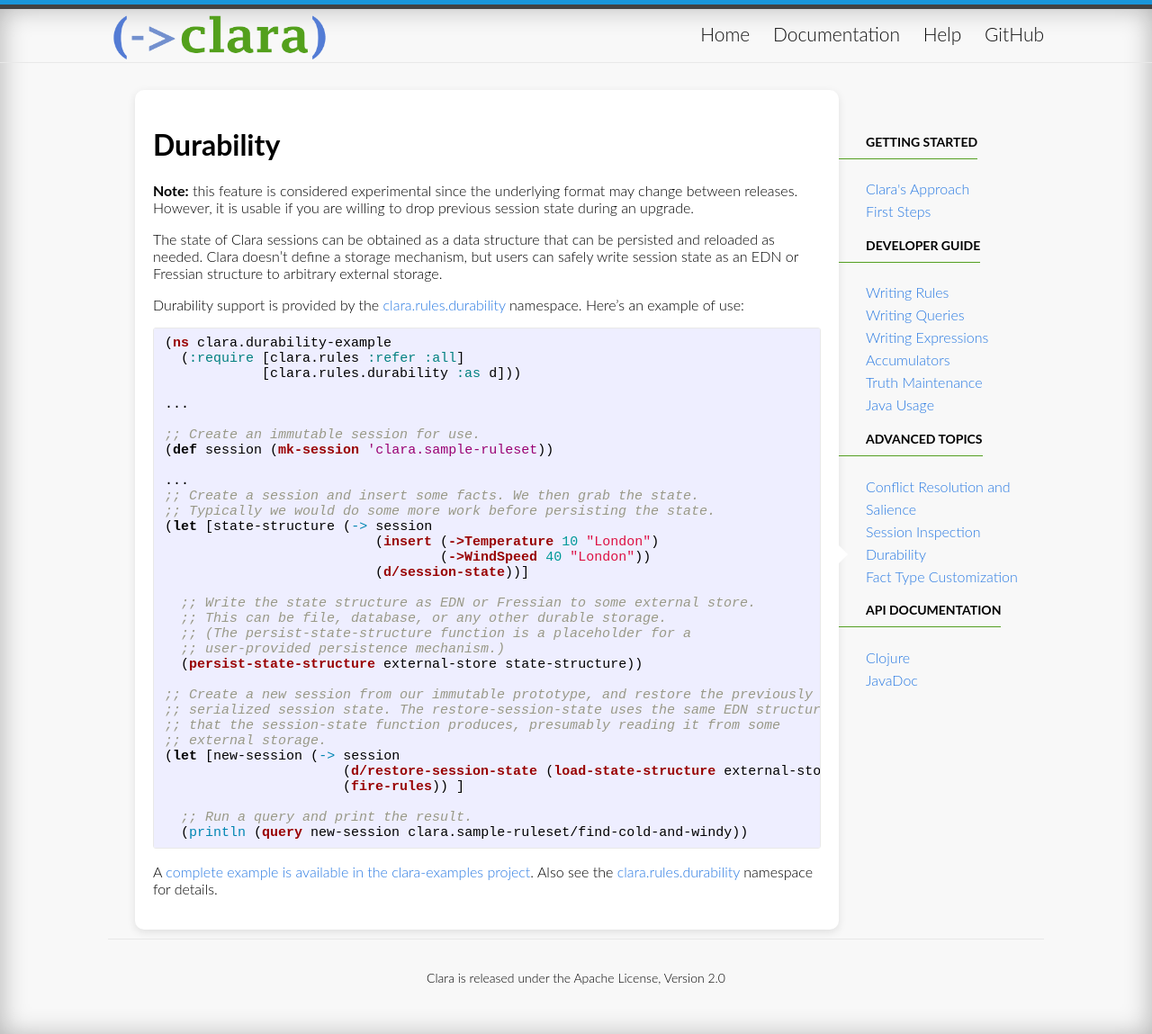
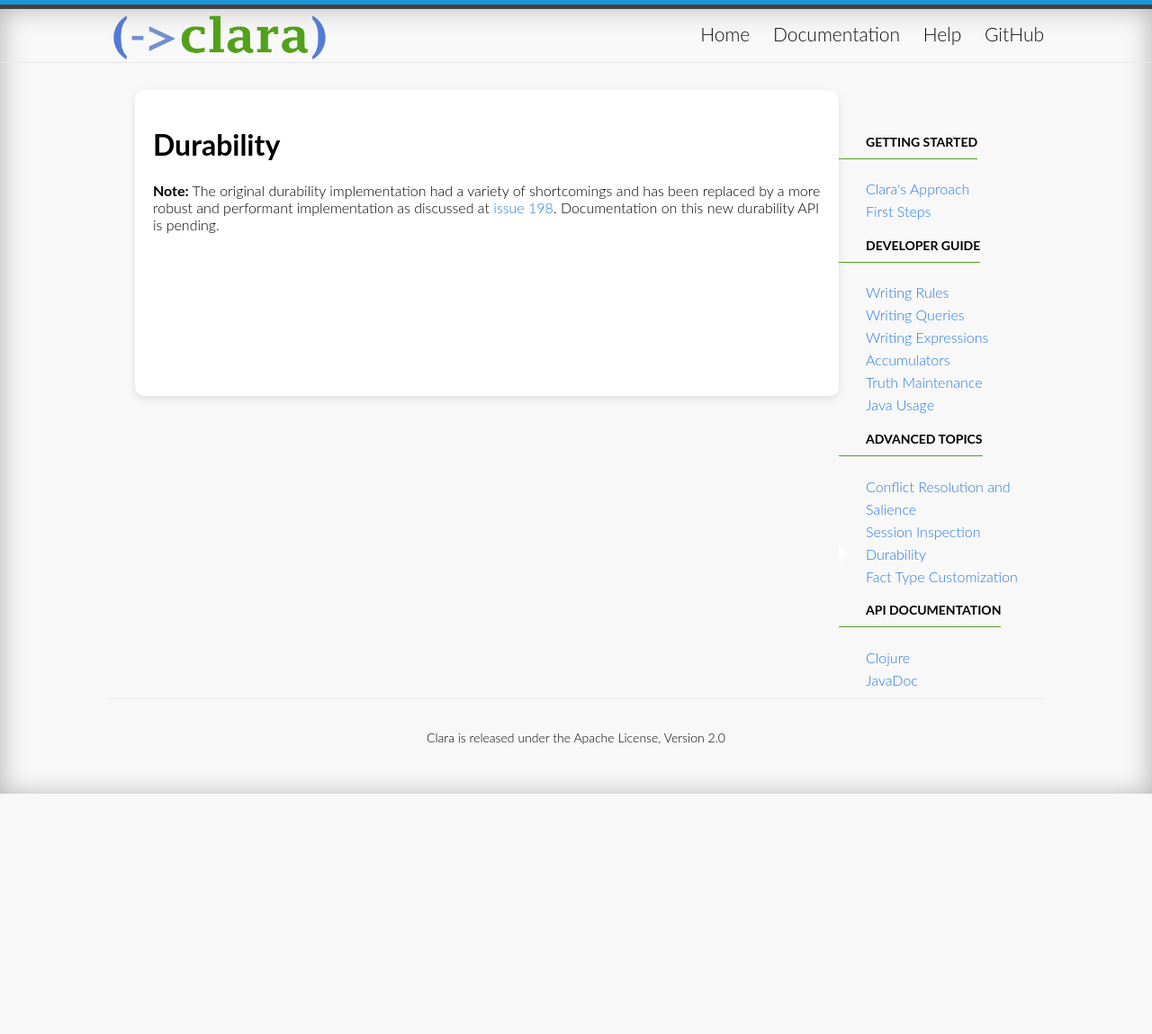
Before and after one commit to oracle-samples/clara-site, a Jekyll site: the page built from _docs/durability.md, in a window 1280 px wide. Shown: the whole page at 90% size. Built offline with Jekyll 4.4.1, drawn with Linux system fonts in a browser that asks for light colours; after the commit the page ends 900 px from its top, so only the background shows below that.

Commit message:
Issue 11: Remove documentation of previous durability implementation that has been removed with clara-rules issue 198 pending addition of documentation of the new durability API

```diff
--- a/_docs/durability.md
+++ b/_docs/durability.md
@@ -4,47 +4,4 @@ title: Durability
 permalink: /docs/durability/
 ---
 
-**Note:** this feature is considered experimental since the underlying format may change between releases. However, it is usable if you are willing to drop previous session state during an upgrade.
-
-The state of Clara sessions can be obtained as a data structure that can be persisted and reloaded as needed. Clara doesn't define a storage mechanism, but users can safely write session state as an EDN or Fressian structure to arbitrary external storage.
-
-Durability support is provided by the [clara.rules.durability]({{site.clojuredoc}}clara.rules.durability.html) namespace. Here's an example of use:
-
-{% highlight clojure %}
-(ns clara.durability-example
-  (:require [clara.rules :refer :all]
-            [clara.rules.durability :as d]))
-
-...
-
-;; Create an immutable session for use.
-(def session (mk-session 'clara.sample-ruleset))
-
-...
-;; Create a session and insert some facts. We then grab the state.
-;; Typically we would do some more work before persisting the state.
-(let [state-structure (-> session
-                          (insert (->Temperature 10 "London")
-                                  (->WindSpeed 40 "London"))
-                          (d/session-state))]
-
-  ;; Write the state structure as EDN or Fressian to some external store.
-  ;; This can be file, database, or any other durable storage.
-  ;; (The persist-state-structure function is a placeholder for a
-  ;; user-provided persistence mechanism.)
-  (persist-state-structure external-store state-structure))
-
-;; Create a new session from our immutable prototype, and restore the previously
-;; serialized session state. The restore-session-state uses the same EDN structure
-;; that the session-state function produces, presumably reading it from some
-;; external storage.
-(let [new-session (-> session
-                      (d/restore-session-state (load-state-structure external-store))
-                      (fire-rules)) ]
-
-  ;; Run a query and print the result.
-  (println (query new-session clara.sample-ruleset/find-cold-and-windy))
-
-{% endhighlight %}
-
-A [complete example is available in the clara-examples project](https://github.com/cerner/clara-examples/blob/master/src/main/clojure/clara/examples/durability.clj). Also see the [clara.rules.durability]({{site.clojuredoc}}clara.rules.durability.html) namespace for details.
+**Note:** The original durability implementation had a variety of shortcomings and has been replaced by a more robust and performant implementation as discussed at [issue 198](https://github.com/cerner/clara-rules/issues/198).  Documentation on this new durability API is pending.
```
